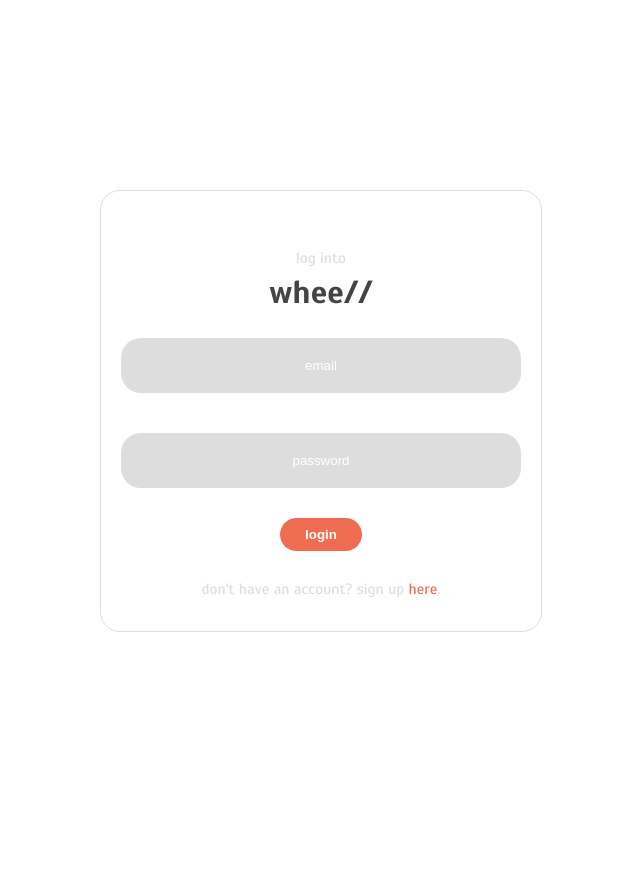
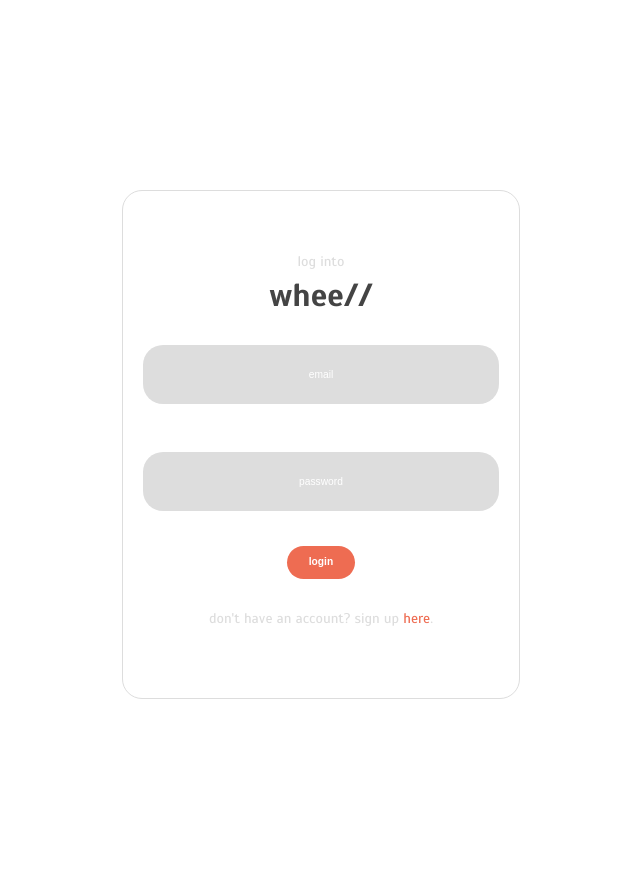
Before and after one commit to ethanimooney/wheell1, a Python web app: template templates/login.html in a window 1280 px wide. Shown: the whole page, without its empty margins (319-959 px from the left). Before the commit the page ends 632 px from the top, so only its background shows below. Run offline with Jinja, Linux system fonts and the light colour scheme; the template is opened without the code that fills it, so the values that code supplies are empty; some libraries are stand-ins or nearby versions.

Commit message:
Resized the window to response + add some css details

```diff
--- a/styles/loginStyle.css
+++ b/styles/loginStyle.css
@@ -14,8 +14,10 @@ div .loginPane{
   border: 1px solid #dddddd;
   font-family: "Scada", sans-serif;
   font-weight: 700;
-  height: 400px;
-  width: 400px;
+  height: 58.4vh;
+  width: 27.8vw;
+  /* height: 400px;
+  width: 400px; */
   border-radius: 20px;
   background-color: white;
   color: #444444;
@@ -28,10 +30,13 @@ div h1{
   color: #444444;
   padding: 10px;
 }
+#title{
+  font-size: 2.5vw;
+}
 div p{
-
-  padding-top: 40px;
-  font-size: 15px;
+  padding-top: 5.5vh;
+  /* font-size: 15px; */
+  font-size: 1.1vw;
   font-weight: 400;
   text-align: center;
   color: #dddddd;
@@ -62,8 +67,11 @@ form .loginForm{
   border-radius: 20px;
   background-color: #dddddd;
   border: none;
-  margin: 20px 0px 20px 0px;
-  padding: 20px 0px 20px 0px;
+  font-size: 0.8vw;
+  /* margin: 20px 0px 20px 0px; */
+  margin: 3vh 0px 3vh 0px;
+  /* padding: 20px 0px 20px 0px; */
+  padding: 3vh 0px 3vh 0px;
 }
 
 .loginForm input:focus {
@@ -89,13 +97,14 @@ form .loginForm{
   font-weight: 700;
   background-color: #ee6c52;
   color: white;
-  padding: 10px 25px 10px 25px;
-  margin-top: 10px;
-  margin-bottom: -10px;
+  padding: 1.4vh 1.7vw 1.4vh 1.7vw;
+  margin-top: 1.4vh;
+  margin-bottom: -1.4vh;
   border-radius: 20px;
 
   border: none;
-text-align: center;
+  text-align: center;
+  font-size: 0.8vw;
 }
  button:hover{
   background-color: #444444;
--- a/templates/dashBoard.html
+++ b/templates/dashBoard.html
@@ -26,6 +26,7 @@
         <h2> good afternoon, {{email}}</h2>
         <h4 id="date"></h4>
         <h4 id="time"></h4>
+        <button id="logout" type="submit" name="logout">logout</button>
       </div>
     </div>
 
--- a/templates/index.html
+++ b/templates/index.html
@@ -42,7 +42,7 @@
 
         <div class="box b">
           <div class="signup">
-            <h2>let's get to know each other.</h2>
+            <h2 id="know_each">let's get to know each other.</h2>
             <h4>create a wheell account now</h4>
             <form class="signupForm" class="validate-me" id="validate-me" method="post" data-validate>
               <input type="text" name="firstName" value="" placeholder="first name" required>
--- a/templates/login.html
+++ b/templates/login.html
@@ -14,7 +14,7 @@
     <div class="main">
         <div class="loginPane">
           <p>log into</p>
-          <h1>whee//</h1>
+          <h1 id="title">whee//</h1>
           <div class="loginFormDiv">
             <form class="loginForm" method="post">
               <input type="email" name="username" placeholder="email" required>
```
Also changed, not shown: styles/dash.css (+40 -11 lines), styles/style.css (+34 -20 lines). Lines whose indentation alone changed are shown as unchanged.
